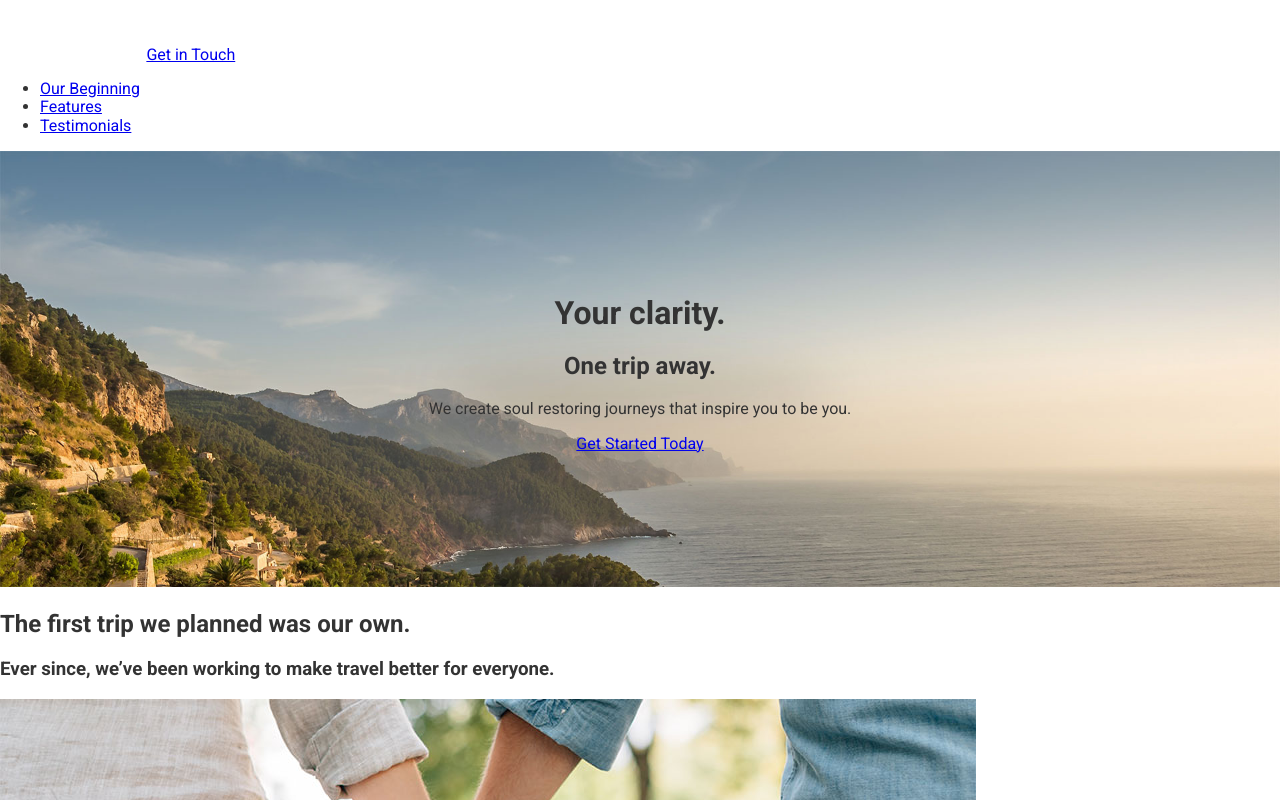
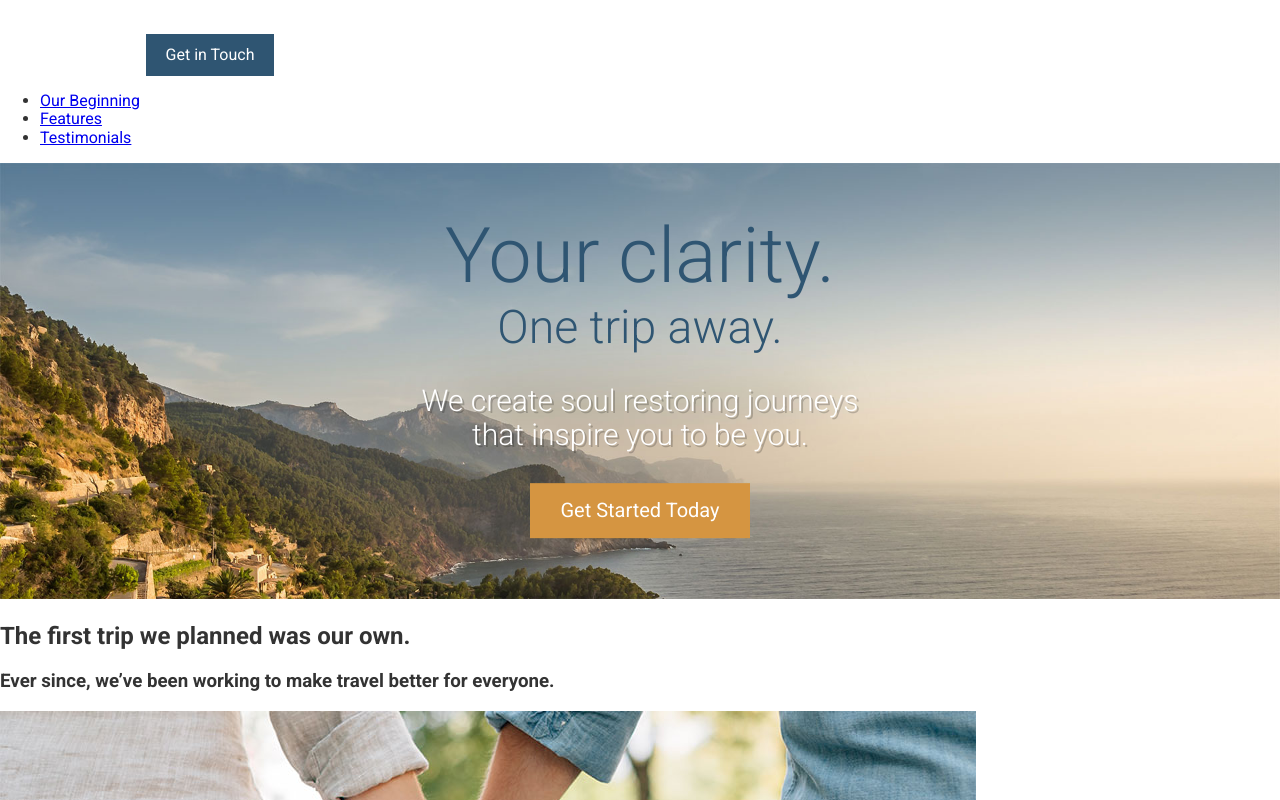
Before and after one commit to MilanPetrovic/mwd-travel, a website: page app/index.html in a window 1280 px wide. Shown: the top 800 px of the page. Drawn offline with Linux system fonts and the light colour scheme.

Commit message:
Large hero and buttons styling

```diff
--- /dev/null
+++ b/app/assets/styles/base/_variables.css
@@ -0,0 +1,2 @@
+$mainBlue: #2f5572;
+$mainOrange: #d59541;
--- /dev/null
+++ b/app/assets/styles/modules/_btn.css
@@ -0,0 +1,16 @@
+.btn {
+    display: inline-block;
+    padding: .75rem 1.2rem;
+    background-color: $mainBlue;
+    color: #fff;
+    text-decoration: none;
+
+    &--orange {
+        background-color: $mainOrange;
+    }
+
+    &--large {
+        font-size: 1.25rem;
+        padding: 1rem 1.9rem;
+    }
+}
--- a/app/assets/styles/modules/_large-hero.css
+++ b/app/assets/styles/modules/_large-hero.css
@@ -1,8 +1,7 @@
 .large-hero {
     position: relative;
-}
 
-.large-hero__text-content {
+    &__text-content {
         position: absolute;
         top: 50%;
         transform: translateY(-50%);
@@ -10,3 +9,28 @@
         width: 100%;
         text-align: center;
     }
+
+    &__title {
+        font-weight: 300;
+        color: $mainBlue;
+        font-size: 4.8rem;
+        margin: 0;
+    }
+
+    &__subtitle {
+        font-weight: 300;
+        color: $mainBlue;
+        font-size: 2.9rem;
+        margin: 0;
+    }
+
+    &__description {
+        max-width: 30rem;
+        margin-left: auto;
+        margin-right: auto;
+        color: #fff;
+        font-weight: 300;
+        font-size: 1.875rem;
+        text-shadow: 2px 2px 0 rgba(0,0,0,.2);
+    }
+}
--- a/app/assets/styles/styles.css
+++ b/app/assets/styles/styles.css
@@ -1,3 +1,5 @@
 @import "normalize.css";
+@import "base/_variables";
 @import "base/_global";
 @import "modules/_large-hero";
+@import "modules/_btn";
--- a/app/index.html
+++ b/app/index.html
@@ -12,7 +12,7 @@
 <body>
     <header>
         <img src="assets/images/icons/mwd-travel.svg">
-        <a href="#">Get in Touch</a>
+        <a href="#" class="btn">Get in Touch</a>
         <nav>
         <ul>
             <li><a href="#our-beginning">Our Beginning</a></li>
@@ -25,10 +25,10 @@
     <div class="large-hero">
         <img src="assets/images/hero--large.jpg">
         <div class="large-hero__text-content">
-            <h1>Your clarity.</h1>
-            <h2>One trip away.</h2>
-            <p>We create soul restoring journeys that inspire you to be you.</p>
-            <p><a href="#">Get Started Today</a></p>
+            <h1 class="large-hero__title">Your clarity.</h1>
+            <h2 class="large-hero__subtitle">One trip away.</h2>
+            <p class="large-hero__description">We create soul restoring journeys that inspire you to be you.</p>
+            <p><a href="#" class="btn btn--orange btn--large">Get Started Today</a></p>
         </div>
     </div>
 
@@ -85,7 +85,7 @@
     </div>
 
     <footer>
-        <p>Copyright &copy; 2016 Clear View Escapes. All rights reserved. <a href="#">Get in Touch</a></p>
+        <p>Copyright &copy; 2016 Clear View Escapes. All rights reserved. <a href="#" class="btn btn--orange">Get in Touch</a></p>
     </footer>
 </body>
 </html>
--- a/app/temp/styles/styles.css
+++ b/app/temp/styles/styles.css
@@ -473,3 +473,44 @@ img {
         width: 100%;
         text-align: center;
     }
+
+.large-hero__title {
+        font-weight: 300;
+        color: #2f5572;
+        font-size: 4.8rem;
+        margin: 0;
+    }
+
+.large-hero__subtitle {
+        font-weight: 300;
+        color: #2f5572;
+        font-size: 2.9rem;
+        margin: 0;
+    }
+
+.large-hero__description {
+        max-width: 30rem;
+        margin-left: auto;
+        margin-right: auto;
+        color: #fff;
+        font-weight: 300;
+        font-size: 1.875rem;
+        text-shadow: 2px 2px 0 rgba(0,0,0,.2);
+    }
+
+.btn {
+    display: inline-block;
+    padding: .75rem 1.2rem;
+    background-color: #2f5572;
+    color: #fff;
+    text-decoration: none;
+}
+
+.btn--orange {
+        background-color: #d59541;
+    }
+
+.btn--large {
+        font-size: 1.25rem;
+        padding: 1rem 1.9rem;
+    }
```
Lines whose indentation alone changed are shown as unchanged.
